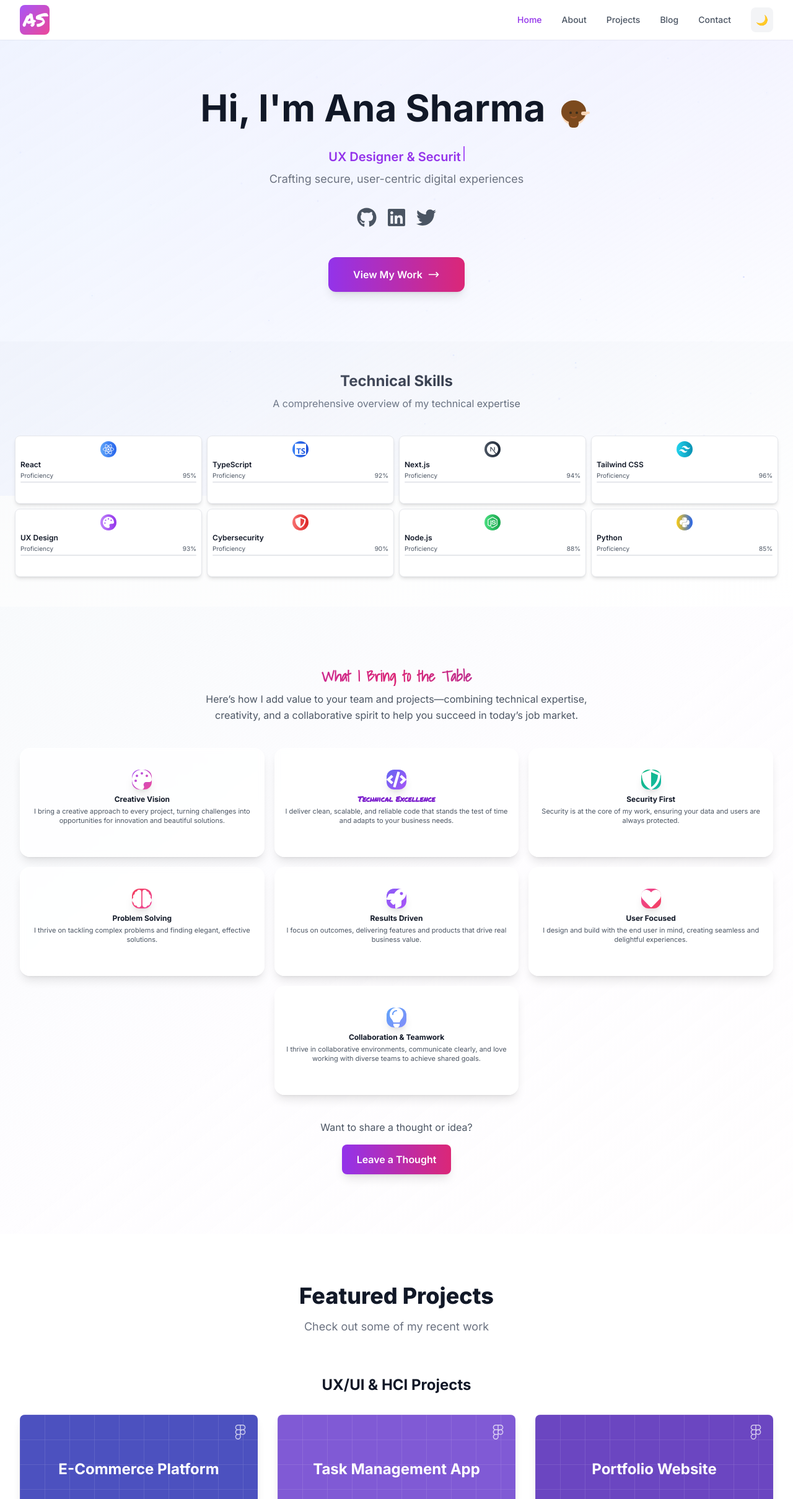
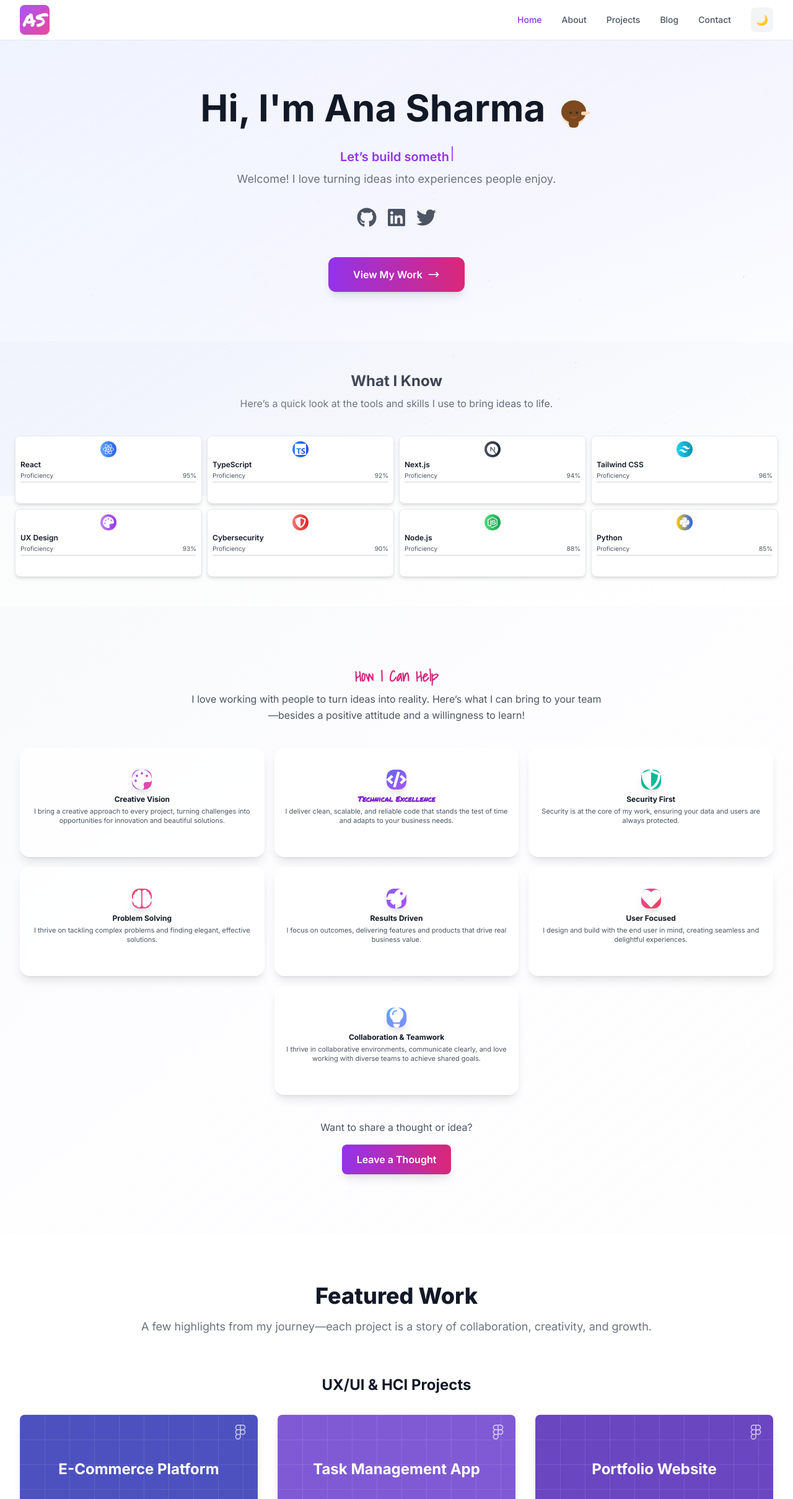
Before and after one commit to anasharma7/Ananya-portfolio, a Next.js app: page / in a window 1280 px wide. Shown: the top 2419 px of the page at 62% size. Built offline with nearby package versions, Linux system fonts and the light colour scheme.

Commit message:
Humanize and invite: rewrite all headlines, taglines, and intro text to be warm, friendly, and inviting to hirers and visitors

```diff
--- a/src/app/about/page.tsx
+++ b/src/app/about/page.tsx
@@ -3,18 +3,16 @@ export default function About() {
     <div className="max-w-7xl mx-auto px-4 sm:px-6 lg:px-8 py-16">
       <div className="text-center">
         <h1 className="text-4xl font-extrabold text-gray-900 dark:text-white sm:text-5xl">
-          About Me
+          Get to Know Me
         </h1>
         <p className="mt-4 text-xl text-gray-600 dark:text-gray-400">
-          Learn more about my background and experience
+          A little about who I am and what drives me
         </p>
       </div>
 
       <div className="mt-12 prose prose-lg dark:prose-invert mx-auto">
         <p>
-          I am a passionate Full Stack Developer with a strong foundation in web development
-          and a keen eye for creating exceptional user experiences. My journey in software
-          development began with a curiosity for building things that make a difference.
+          Hey there! I’m Ana—a developer, designer, and lifelong learner. I’m passionate about building things that make life easier, more beautiful, and more fun. My journey started with a simple love for solving problems and has grown into a mission to create digital experiences that truly help people.
         </p>
 
         <h2>Experience</h2>
--- a/src/app/blog/page.tsx
+++ b/src/app/blog/page.tsx
@@ -3,10 +3,10 @@ export default function Blog() {
     <div className="max-w-7xl mx-auto px-4 sm:px-6 lg:px-8 py-16">
       <div className="text-center">
         <h1 className="text-4xl font-extrabold text-gray-900 dark:text-white sm:text-5xl">
-          Blog
+          Words & Ideas
         </h1>
         <p className="mt-4 text-xl text-gray-600 dark:text-gray-400">
-          Thoughts, tutorials, and insights about web development
+          Stories, lessons, and things I’m learning along the way. Thanks for reading!
         </p>
       </div>
 
--- a/src/app/contact/page.tsx
+++ b/src/app/contact/page.tsx
@@ -27,10 +27,10 @@ export default function Contact() {
     <div className="max-w-7xl mx-auto px-4 sm:px-6 lg:px-8 py-16">
       <div className="text-center">
         <h1 className="text-4xl font-extrabold text-gray-900 dark:text-white sm:text-5xl">
-          Contact Me
+          Let’s Connect
         </h1>
         <p className="mt-4 text-xl text-gray-600 dark:text-gray-400">
-          Get in touch with me for collaborations or questions
+          I’d love to hear from you! Whether you have a project in mind, want to collaborate, or just want to say hi—reach out and let’s chat.
         </p>
       </div>
 
--- a/src/app/projects/page.tsx
+++ b/src/app/projects/page.tsx
@@ -30,10 +30,10 @@ export default function Projects() {
     <div className="max-w-7xl mx-auto px-4 sm:px-6 lg:px-8 py-16">
       <div className="text-center">
         <h1 className="text-4xl font-extrabold text-gray-900 dark:text-white sm:text-5xl">
-          My Projects
+          Work I’m Proud Of
         </h1>
         <p className="mt-4 text-xl text-gray-600 dark:text-gray-400">
-          A collection of my work and personal projects
+          Here are some projects I’ve poured my heart and skills into. Each one taught me something new and helped someone solve a real problem.
         </p>
       </div>
 
--- a/src/components/SkillShowcase.tsx
+++ b/src/components/SkillShowcase.tsx
@@ -80,10 +80,10 @@ const SkillShowcase = () => {
       <div className="max-w-7xl mx-auto px-2 sm:px-4 lg:px-6">
         <div className="text-center mb-10 animate-fade-in">
           <h2 className="text-2xl font-bold text-gray-900 dark:text-white mb-2">
-            Technical Skills
+            What I Know
           </h2>
           <p className="text-base text-gray-600 dark:text-gray-300">
-            A comprehensive overview of my technical expertise
+            Here’s a quick look at the tools and skills I use to bring ideas to life.
           </p>
         </div>
 
--- a/src/components/sections/FeaturedProjects.tsx
+++ b/src/components/sections/FeaturedProjects.tsx
@@ -120,10 +120,10 @@ const FeaturedProjects = () => {
         <div className="relative max-w-7xl mx-auto px-4 sm:px-6 lg:px-8">
           <div className="text-center">
             <h2 className="text-3xl font-extrabold text-gray-900 dark:text-white sm:text-4xl">
-              Featured Projects
+              Featured Work
             </h2>
             <p className="mt-4 text-lg text-gray-500 dark:text-gray-400">
-              Check out some of my recent work
+              A few highlights from my journey—each project is a story of collaboration, creativity, and growth.
             </p>
           </div>
 
--- a/src/components/sections/HeroSection.tsx
+++ b/src/components/sections/HeroSection.tsx
@@ -8,10 +8,10 @@ import TypewriterText from '../TypewriterText';
 
 const HeroSection = () => {
   const typewriterTexts = [
-    "UX Designer & Security Solutions Architect",
-    "Building secure, user-centric experiences",
-    "Passionate about innovation & technology",
-    "Creating digital solutions that matter"
+    "Let’s build something meaningful together",
+    "Designing with empathy, coding with care",
+    "Your next teammate in digital innovation",
+    "Driven by curiosity, focused on people"
   ];
 
   return (
@@ -64,7 +64,7 @@ const HeroSection = () => {
               className="mt-2 text-lg text-gray-500 dark:text-gray-400 animate-slide-up"
               style={{ animationDelay: '0.6s' }}
             >
-              Crafting secure, user-centric digital experiences
+              Welcome! I love turning ideas into experiences people enjoy.
             </p>
 
             <div
--- a/src/components/sections/WhyHireMe.tsx
+++ b/src/components/sections/WhyHireMe.tsx
@@ -93,10 +93,10 @@ const WhyHireMe = () => {
       <div className="relative max-w-7xl mx-auto px-4 sm:px-6 lg:px-8">
         <div className="text-center mb-10">
           <h2 className="text-2xl font-handwriting font-extrabold text-transparent bg-clip-text bg-gradient-to-r from-purple-600 via-pink-600 to-indigo-600 mb-2">
-            What I Bring to the Table
+            How I Can Help
           </h2>
           <p className="max-w-2xl mx-auto text-base text-gray-600 dark:text-gray-300 leading-relaxed">
-            Here’s how I add value to your team and projects—combining technical expertise, creativity, and a collaborative spirit to help you succeed in today’s job market.
+            I love working with people to turn ideas into reality. Here’s what I can bring to your team—besides a positive attitude and a willingness to learn!
           </p>
         </div>
 
```
